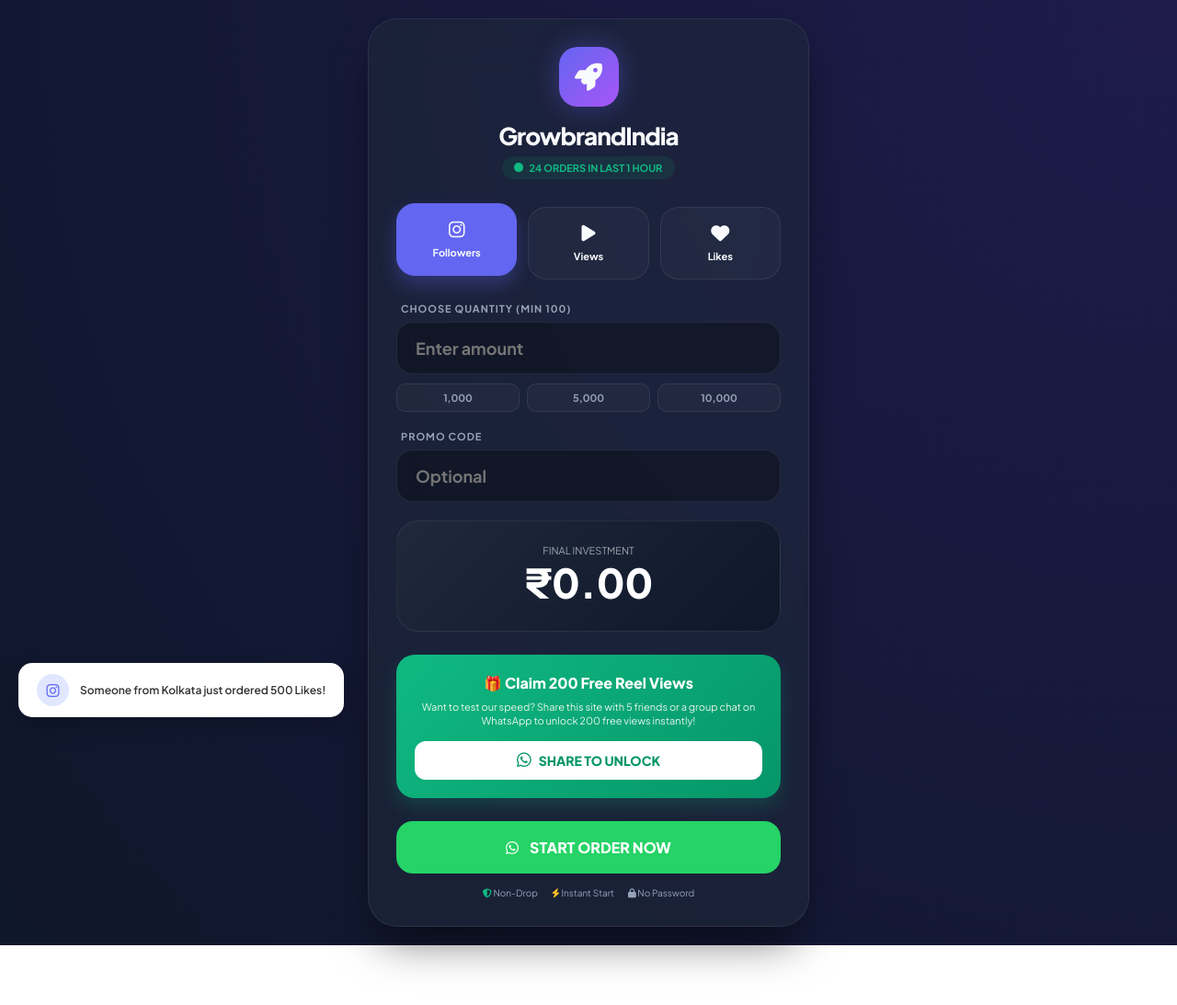
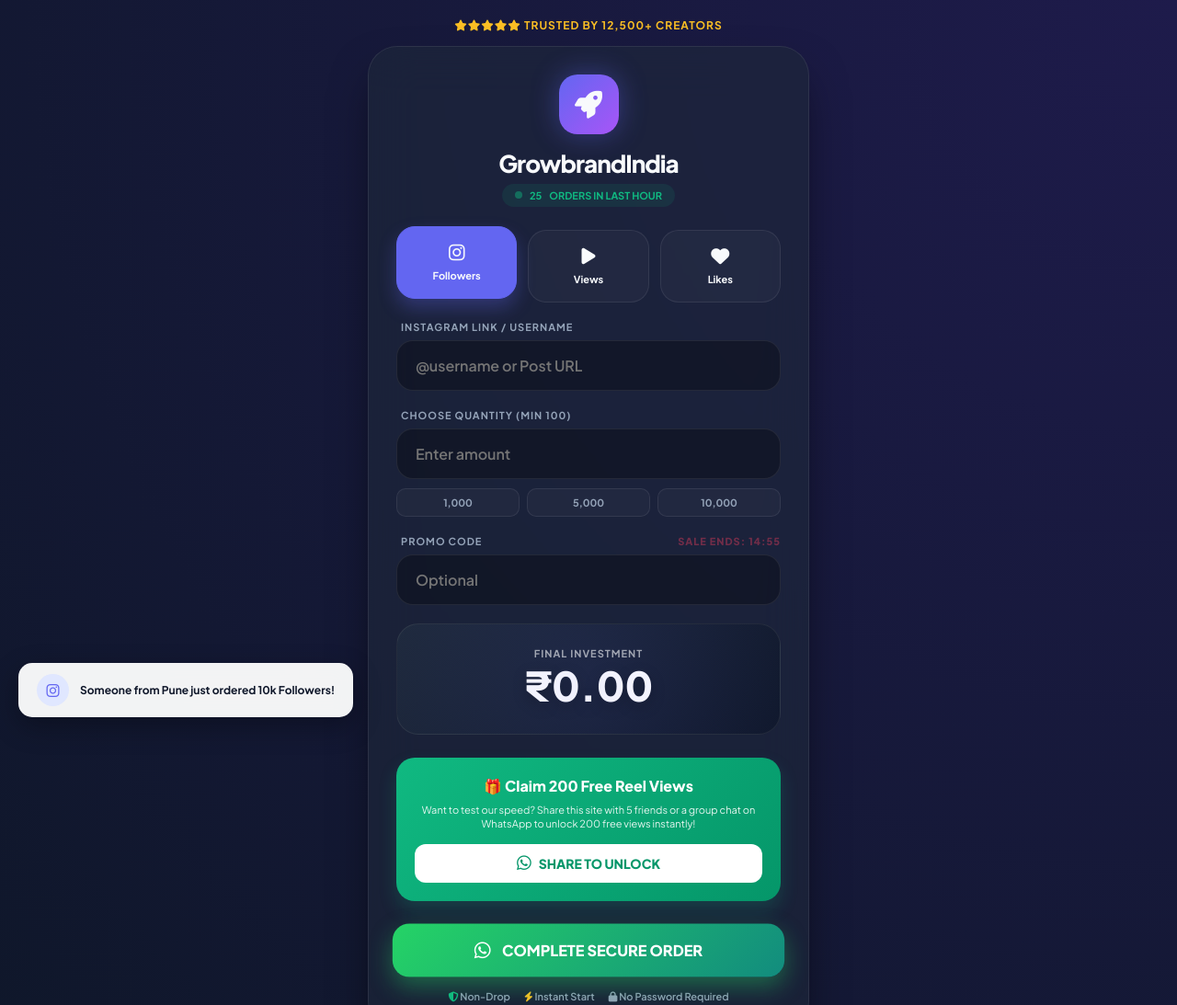
Before and after one commit to growbrandindia/book, a plain HTML site: page index.html in a window 1280 px wide. Shown: the top 1093 px of the page at 92% size. Before the commit the page ends 1028 px from the top, so only its background shows below. Drawn offline with Linux system fonts and the light colour scheme.

Commit message:
Update index.html

```diff
--- a/index.html
+++ b/index.html
@@ -15,6 +15,7 @@
             --glass-border: rgba(255, 255, 255, 0.08);
             --text-main: #f8fafc;
             --text-dim: #94a3b8;
+            --error: #ef4444;
         }
         * { box-sizing: border-box; margin: 0; padding: 0; font-family: 'Plus Jakarta Sans', sans-serif; }
         body {
@@ -24,13 +25,20 @@
             min-height: 100vh; padding: 20px; overflow-x: hidden;
         }
         .platform-wrapper { width: 100%; max-width: 480px; position: relative; }
+
+        /* Trust Badge */
+        .trust-badge {
+            text-align: center; font-size: 12px; font-weight: 700; color: #fbbf24;
+            margin-bottom: 15px; letter-spacing: 1px; text-transform: uppercase;
+        }
+
         .main-card {
             background: rgba(30, 41, 59, 0.6); backdrop-filter: blur(25px);
             border: 1px solid var(--glass-border); border-radius: 32px;
             padding: 30px; box-shadow: 0 25px 50px -12px rgba(0, 0, 0, 0.6);
             position: relative; z-index: 2;
         }
-        .header { text-align: center; margin-bottom: 30px; }
+        .header { text-align: center; margin-bottom: 25px; }
         .logo-box {
             width: 65px; height: 65px; background: linear-gradient(135deg, var(--primary), #a855f7);
             border-radius: 20px; display: flex; align-items: center; justify-content: center;
@@ -42,10 +50,10 @@
             background: rgba(16, 185, 129, 0.1); color: var(--accent);
             padding: 6px 14px; border-radius: 50px; font-size: 11px; font-weight: 700; text-transform: uppercase;
         }
-        .dot { width: 8px; height: 8px; background: var(--accent); border-radius: 50%; animation: pulse 1.5s infinite; }
+        .dot { width: 8px; height: 8px; background: var(--accent); border-radius: 50%; animation: blink 1.5s infinite; }
 
         /* Service Cards */
-        .service-selection { display: grid; grid-template-columns: repeat(3, 1fr); gap: 12px; margin-bottom: 25px; }
+        .service-selection { display: grid; grid-template-columns: repeat(3, 1fr); gap: 12px; margin-bottom: 20px; }
         .s-card {
             background: var(--glass); border: 1px solid var(--glass-border);
             padding: 18px 10px; border-radius: 20px; text-align: center; cursor: pointer; transition: 0.3s;
@@ -56,26 +64,34 @@
 
         /* Inputs & Presets */
         .input-group { margin-bottom: 20px; position: relative; }
-        .input-group label { display: block; font-size: 11px; font-weight: 700; color: var(--text-dim); margin: 0 0 8px 5px; letter-spacing: 1px; }
+        .input-group label { display: flex; justify-content: space-between; font-size: 11px; font-weight: 700; color: var(--text-dim); margin: 0 0 8px 5px; letter-spacing: 1px; }
         .input-group input {
             width: 100%; background: rgba(0,0,0,0.3); border: 1px solid var(--glass-border);
-            padding: 16px 20px; border-radius: 18px; color: white; font-size: 18px; font-weight: 700; outline: none;
+            padding: 16px 20px; border-radius: 18px; color: white; font-size: 16px; font-weight: 600; outline: none; transition: 0.3s;
         }
-        .input-group input:focus { border-color: var(--primary); }
+        .input-group input:focus { border-color: var(--primary); box-shadow: 0 0 15px rgba(99,102,241,0.2); }
+        .input-error { border-color: var(--error) !important; animation: shake 0.4s; }
+
         .presets { display: flex; gap: 8px; margin-top: 10px; }
         .p-btn {
              flex: 1; padding: 8px; background: var(--glass); border: 1px solid var(--glass-border);
-             border-radius: 10px; color: var(--text-dim); font-size: 11px; font-weight: 700; cursor: pointer; text-align: center;
+             border-radius: 10px; color: var(--text-dim); font-size: 11px; font-weight: 700; cursor: pointer; text-align: center; transition: 0.2s;
         }
         .p-btn:hover { border-color: var(--primary); color: white; }
+
+        .timer-text { color: #f43f5e; font-weight: 800; animation: blink 2s infinite; }
 
         /* Pricing Display */
         .price-engine {
             background: linear-gradient(135deg, #1e293b, #0f172a); border: 1px solid var(--glass-border);
-            border-radius: 24px; padding: 25px; text-align: center; margin-bottom: 25px;
+            border-radius: 24px; padding: 25px; text-align: center; margin-bottom: 25px; position: relative; overflow: hidden;
         }
-        .price-engine .val { font-size: 44px; font-weight: 800; color: #fff; }
-        .discount-badge { background: var(--accent); color: white; padding: 4px 10px; border-radius: 6px; font-size: 11px; margin-top: 10px; display: inline-block; }
+        .price-engine::before {
+            content: ''; position: absolute; top: -50%; left: -50%; width: 200%; height: 200%;
+            background: radial-gradient(circle, rgba(99,102,241,0.1) 0%, transparent 60%); pointer-events: none;
+        }
+        .price-engine .val { font-size: 44px; font-weight: 800; color: #fff; text-shadow: 0 5px 15px rgba(0,0,0,0.3); }
+        .discount-badge { background: var(--accent); color: white; padding: 4px 10px; border-radius: 6px; font-size: 11px; margin-top: 10px; display: inline-block; font-weight: 700;}
 
         /* Viral Loop Freebie Box */
         .freebie-box {
@@ -90,7 +106,7 @@
             border-radius: 12px; font-weight: 800; font-size: 14px; cursor: pointer;
             width: 100%; display: flex; align-items: center; justify-content: center; gap: 8px; transition: 0.3s;
         }
-        .share-btn:hover { transform: scale(1.02); }
+        .share-btn:hover { transform: scale(1.02); box-shadow: 0 5px 15px rgba(0,0,0,0.2); }
         .claim-step {
             display: none; margin-top: 15px; padding-top: 15px;
             border-top: 1px dashed rgba(255,255,255,0.4); animation: fadeIn 0.5s ease-in;
@@ -107,21 +123,27 @@
             font-size: 16px; font-weight: 800; cursor: pointer;
             display: flex; align-items: center; justify-content: center; gap: 12px; transition: 0.3s;
         }
-        .btn-wa { background: #25D366; color: white; margin-bottom: 12px; text-decoration: none; }
-        .btn-wa:hover { transform: scale(1.02); filter: brightness(1.1); }
-        .guarantee-row { display: flex; justify-content: center; gap: 15px; margin-top: 15px; font-size: 10px; color: var(--text-dim); }
+        .btn-wa {
+            background: linear-gradient(135deg, #25D366, #128C7E); color: white; margin-bottom: 12px;
+            text-decoration: none; box-shadow: 0 10px 25px rgba(37, 211, 102, 0.4);
+            animation: pulse-btn 2s infinite;
+        }
+        .btn-wa:hover { transform: translateY(-3px); filter: brightness(1.1); box-shadow: 0 15px 30px rgba(37, 211, 102, 0.5); }
+        .guarantee-row { display: flex; justify-content: center; gap: 15px; margin-top: 15px; font-size: 11px; color: var(--text-dim); font-weight: 600; }
 
         /* Notification Toast */
         #notification-toast {
             position: fixed; bottom: 20px; left: 20px;
-            background: white; color: #333; padding: 12px 20px;
+            background: rgba(255, 255, 255, 0.95); backdrop-filter: blur(10px); color: #0f172a; padding: 12px 20px;
             border-radius: 15px; display: flex; align-items: center; gap: 12px;
-            box-shadow: 0 10px 25px rgba(0,0,0,0.2);
-            transform: translateY(150%); transition: 0.5s; z-index: 999;
+            box-shadow: 0 10px 30px rgba(0,0,0,0.3);
+            transform: translateY(150%); transition: 0.5s cubic-bezier(0.175, 0.885, 0.32, 1.275); z-index: 999;
         }
 
-        @keyframes pulse { 0% { transform: scale(1); } 50% { transform: scale(1.3); } 100% { transform: scale(1); } }
+        @keyframes blink { 0% { opacity: 1; } 50% { opacity: 0.4; } 100% { opacity: 1; } }
         @keyframes fadeIn { from { opacity: 0; transform: translateY(-10px); } to { opacity: 1; transform: translateY(0); } }
+        @keyframes pulse-btn { 0% { transform: scale(1); } 50% { transform: scale(1.02); } 100% { transform: scale(1); } }
+        @keyframes shake { 0%, 100% { transform: translateX(0); } 25% { transform: translateX(-5px); } 75% { transform: translateX(5px); } }
     </style>
 </head>
 <body>
@@ -130,15 +152,19 @@
     <div style="background: #e0e7ff; width:35px; height:35px; border-radius:50%; display:flex; align-items:center; justify-content:center;">
         <i class="fab fa-instagram" style="color: var(--primary);"></i>
     </div>
-    <div id="toast-text" style="font-size: 12px; font-weight: 600;">Someone just ordered 5k Followers!</div>
+    <div id="toast-text" style="font-size: 12px; font-weight: 700;">Someone just ordered 5k Followers!</div>
 </div>
 
 <div class="platform-wrapper">
+    <div class="trust-badge">
+        <i class="fas fa-star"></i><i class="fas fa-star"></i><i class="fas fa-star"></i><i class="fas fa-star"></i><i class="fas fa-star"></i>
+        Trusted by 12,500+ Creators
+    </div>
     <div class="main-card">
         <header class="header">
             <div class="logo-box"><i class="fas fa-rocket"></i></div>
             <h1>GrowbrandIndia</h1>
-            <div class="live-status"><span class="dot"></span> 24 Orders in last 1 hour</div>
+            <div class="live-status"><span class="dot"></span> <span id="orderCount">24</span> Orders in last hour</div>
         </header>
 
         <div class="service-selection">
@@ -154,8 +180,13 @@
         </div>
 
         <div class="input-group">
+            <label>INSTAGRAM LINK / USERNAME</label>
+            <input type="text" id="targetInput" placeholder="@username or Post URL" oninput="removeError(this)">
+        </div>
+
+        <div class="input-group">
             <label>CHOOSE QUANTITY (MIN 100)</label>
-            <input type="number" id="qtyInput" placeholder="Enter amount" oninput="runEngine()">
+            <input type="number" id="qtyInput" placeholder="Enter amount" oninput="runEngine(); removeError(this)">
             <div class="presets">
                 <div class="p-btn" onclick="setQty(1000)">1,000</div>
                 <div class="p-btn" onclick="setQty(5000)">5,000</div>
@@ -164,15 +195,15 @@
         </div>
 
         <div class="input-group">
-            <label>PROMO CODE</label>
+            <label>PROMO CODE <span class="timer-text">SALE ENDS: <span id="timer">14:59</span></span></label>
             <input type="text" id="promoInput" placeholder="Optional" oninput="runEngine()">
             <div id="promoStatus" style="position:absolute; right:15px; top:38px; font-size:10px; font-weight:800;"></div>
         </div>
 
         <div class="price-engine">
-            <div class="label" style="font-size:11px; opacity:0.6;">FINAL INVESTMENT</div>
+            <div class="label" style="font-size:11px; opacity:0.6; font-weight:700; letter-spacing:1px;">FINAL INVESTMENT</div>
             <div class="val" id="totalPriceDisplay">₹0.00</div>
-            <div id="discountTag" style="display:none;"><span class="discount-badge">Affiliate Discount Applied</span></div>
+            <div id="discountTag" style="display:none;"><span class="discount-badge"><i class="fas fa-tag"></i> Discount Applied</span></div>
         </div>
 
         <div class="freebie-box">
@@ -192,13 +223,13 @@
         </div>
 
         <button class="cta-btn btn-wa" onclick="triggerWhatsApp()">
-            <i class="fab fa-whatsapp"></i> START ORDER NOW
+            <i class="fab fa-whatsapp" style="font-size: 20px;"></i> COMPLETE SECURE ORDER
         </button>
 
         <div class="guarantee-row">
             <span><i class="fas fa-shield-alt" style="color:var(--accent)"></i> Non-Drop</span>
             <span><i class="fas fa-bolt" style="color:#fbbf24"></i> Instant Start</span>
-            <span><i class="fas fa-lock"></i> No Password</span>
+            <span><i class="fas fa-lock"></i> No Password Required</span>
         </div>
     </div>
 </div>
@@ -211,18 +242,25 @@
         AFFILIATES: { "AK15": 15, "GBI10": 10, "AMAN15": 15, "TEST": 50 }
     };
 
+    // --- Scarcity Timer ---
+    let timeLeft = 899; // 14 mins 59 secs
+    setInterval(() => {
+        let m = Math.floor(timeLeft / 60);
+        let s = timeLeft % 60;
+        document.getElementById('timer').innerText = `${m}:${s < 10 ? '0' : ''}${s}`;
+        if(timeLeft > 0) timeLeft--;
+    }, 1000);
+
     // --- Viral Loop / Freebie Functions ---
     function shareToUnlock() {
-        // REPLACE THIS URL WITH YOUR ACTUAL WEBSITE LINK
         const viralMessage = encodeURIComponent("I just found this secret site to boost Instagram Reel views and followers! 🚀 Check out GrowbrandIndia: https://growbrandindia.github.io/booknow");
-
         window.open(`https://wa.me/?text=${viralMessage}`, '_blank');
 
         setTimeout(() => {
             document.getElementById('claimStep').style.display = 'block';
             const shareBtn = document.querySelector('.share-btn');
             shareBtn.style.opacity = '0.7';
-            shareBtn.innerHTML = '<i class="fas fa-check"></i> SHARED';
+            shareBtn.innerHTML = '<i class="fas fa-check"></i> SHARED VIRALLY';
             shareBtn.onclick = null;
         }, 3000);
     }
@@ -232,12 +270,15 @@
         const claimText = encodeURIComponent("🎁 Hi Admin! I just shared GrowbrandIndia. Here is my screenshot and my Reel link for the 200 Free Views: [PASTE LINK HERE]");
         window.open(`https://wa.me/${CONFIG.WHATSAPP_NUMBER}?text=${claimText}`, '_blank');
     }
-    // ---------------------------------------
 
+    // --- UI Interactions ---
     function setQty(val) {
         document.getElementById('qtyInput').value = val;
+        removeError(document.getElementById('qtyInput'));
         runEngine();
     }
+
+    function removeError(el) { el.classList.remove('input-error'); }
 
     function updateService(type, rate, element) {
         CONFIG.ACTIVE_RATE = rate;
@@ -267,7 +308,7 @@
             document.getElementById('discountTag').style.display = "none";
         }
 
-        if (disc > 0) {
+        if (disc > 0 && qty > 0) {
             document.getElementById('totalPriceDisplay').innerHTML =
             `<span style="text-decoration:line-through; font-size:18px; opacity:0.3; margin-right:10px;">₹${originalPrice.toFixed(0)}</span>₹${finalPrice.toFixed(2)}`;
         } else {
@@ -283,18 +324,28 @@
     }
 
     function triggerWhatsApp() {
-        // Enforce a minimum order of 100 to prevent spam orders
-        if(!window.order || window.order.qty < 100) {
-            alert("Please enter a valid quantity! Minimum order is 100.");
+        const target = document.getElementById('targetInput');
+        const qty = document.getElementById('qtyInput');
+        let hasError = false;
+
+        // Validation
+        if(!target.value.trim()) { target.classList.add('input-error'); hasError = true; }
+        if(!window.order || window.order.qty < 100) { qty.classList.add('input-error'); hasError = true; }
+
+        if(hasError) {
+            // Optional: Vibrate device on error if supported
+            if(navigator.vibrate) navigator.vibrate(200);
             return;
         }
-        const text = `🚀 *NEW ORDER*%0A📦 *Service:* ${window.order.service}%0A🔢 *Qty:* ${window.order.qty}%0A💰 *Price:* ₹${window.order.price}%0A🎫 *Promo:* ${window.order.promo}`;
+
+        const text = `🚀 *NEW PREMIUM ORDER*%0A%0A🎯 *Target:* ${target.value.trim()}%0A📦 *Service:* ${window.order.service}%0A🔢 *Qty:* ${window.order.qty.toLocaleString()}%0A💰 *Payable:* ₹${window.order.price}%0A🎫 *Promo:* ${window.order.promo}%0A%0A_Please send QR code for payment._`;
         window.open(`https://wa.me/${CONFIG.WHATSAPP_NUMBER}?text=${text}`);
     }
 
-    // Live Notification System
-    const locations = ["Mumbai", "Delhi", "Bangalore", "Chennai", "Kolkata", "Pune", "Hyderabad", "Ahmedabad"];
-    const orderTypes = ["1k Followers", "5k Views", "500 Likes", "10k Followers", "2k Likes"];
+    // Live Notification System - Enhanced with counter increment
+    const locations = ["Mumbai", "Delhi", "Bangalore", "Chennai", "Kolkata", "Pune", "Hyderabad", "Ahmedabad", "Jaipur", "Surat"];
+    const orderTypes = ["1k Followers", "5k Views", "500 Likes", "10k Followers", "2k Likes", "50k Views"];
+    let currentOrders = 24;
 
     function showNotification() {
         const loc = locations[Math.floor(Math.random()*locations.length)];
@@ -302,11 +353,18 @@
         document.getElementById('toast-text').innerText = `Someone from ${loc} just ordered ${ord}!`;
         const toast = document.getElementById('notification-toast');
         toast.style.transform = "translateY(0)";
-        setTimeout(() => { toast.style.transform = "translateY(150%)"; }, 4000);
+
+        // Slightly increment the "Live Orders" counter for extra FOMO
+        if(Math.random() > 0.5) {
+            currentOrders++;
+            document.getElementById('orderCount').innerText = currentOrders;
+        }
+
+        setTimeout(() => { toast.style.transform = "translateY(150%)"; }, 4500);
     }
 
-    setInterval(showNotification, 12000);
-    setTimeout(showNotification, 3000);
+    setInterval(showNotification, 14000);
+    setTimeout(showNotification, 4000);
 
     runEngine();
 </script>
```
